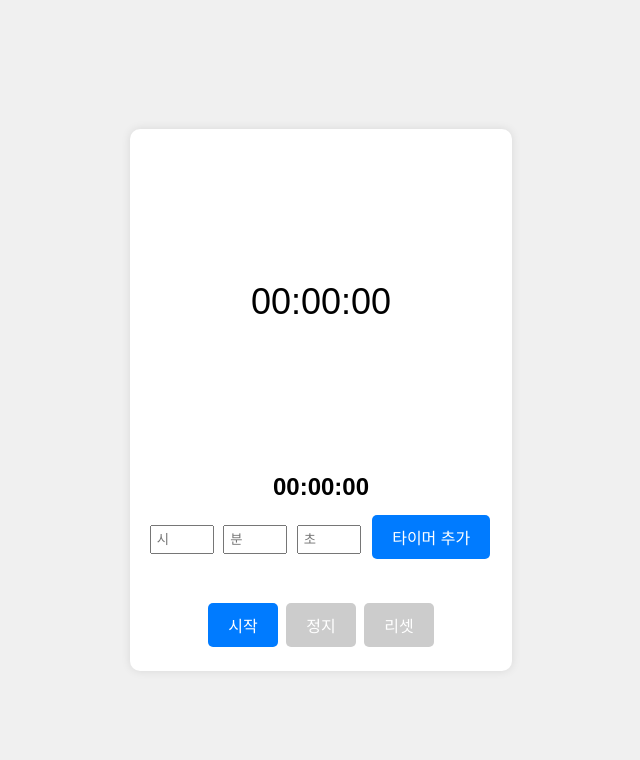
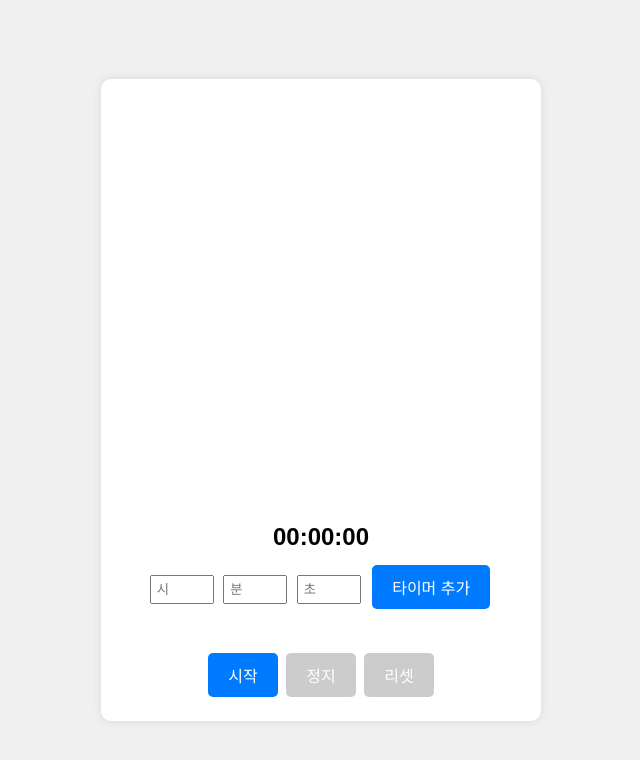
Before and after one commit to bchob/cttimer, a plain HTML site: page index.html in a window 1280 px wide. Shown: the whole page, without its empty margins (319-959 px from the left). Drawn offline with Linux system fonts and the light colour scheme.

Commit message:
Update index.html

```diff
--- a/index.html
+++ b/index.html
@@ -22,8 +22,8 @@
             text-align: center;
         }
         #timerSVG {
-            width: 300px;
-            height: 300px;
+            width: 400px;
+            height: 400px;
             margin: 0 auto 20px;
         }
         #currentTimerText {
@@ -73,7 +73,7 @@
     <div class="container">
         <svg id="timerSVG" viewBox="0 0 100 100">
             <path id="timerPath" d="" fill="#007bff" />
-            <text id="timerText" x="50" y="55" text-anchor="middle" font-size="12">00:00:00</text>
+            <text id="timerText" x="50" y="55" text-anchor="middle" font-size="0">00:00:00</text>
         </svg>
         <div id="currentTimerText">00:00:00</div>
         <div class="input-container">
```
